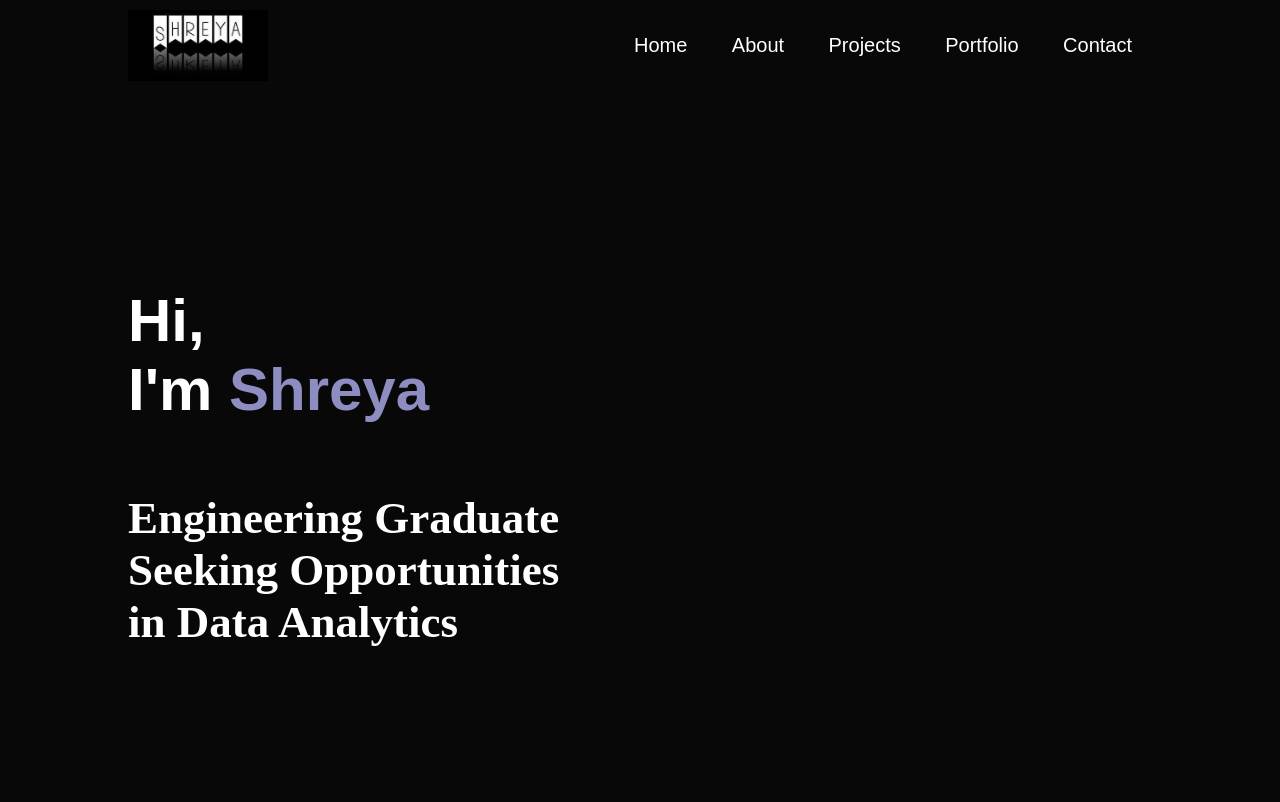
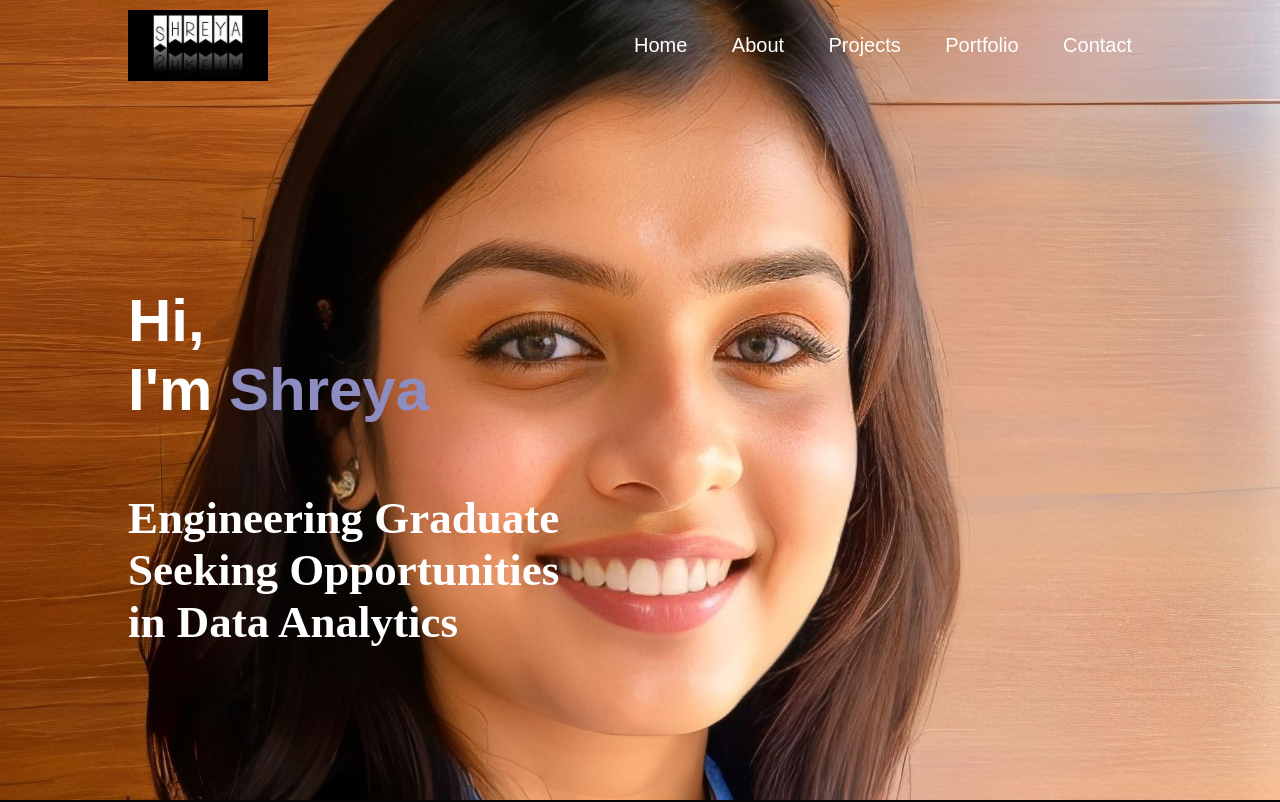
Before and after one commit to mpds2000/Personal-Portfolio, a plain HTML site: page index.html in a window 1280 px wide. Shown: the top 802 px of the page. Drawn offline with Linux system fonts and the light colour scheme; files whose address does not match are found by name.

Commit message:
style.css

```diff
--- a/style.css
+++ b/style.css
@@ -15,7 +15,7 @@ body
 #header{
     width:100%;
     height:100vh;
-    background-image: url(images/Profile_Photo.jpg);
+    background-image: url(https://github.com/mpds2000/Personal-Portfolio/blob/main/Profile_Photo.jpg);
     background-size: cover;
     background-position: center;
 }
```
